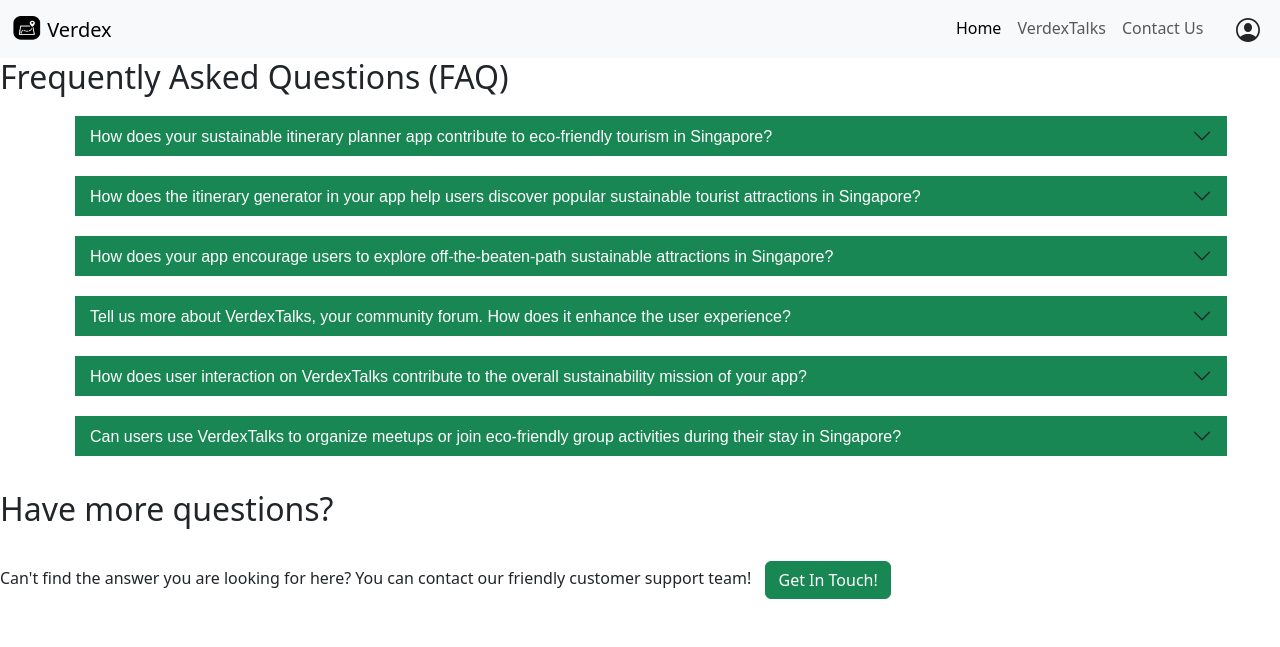
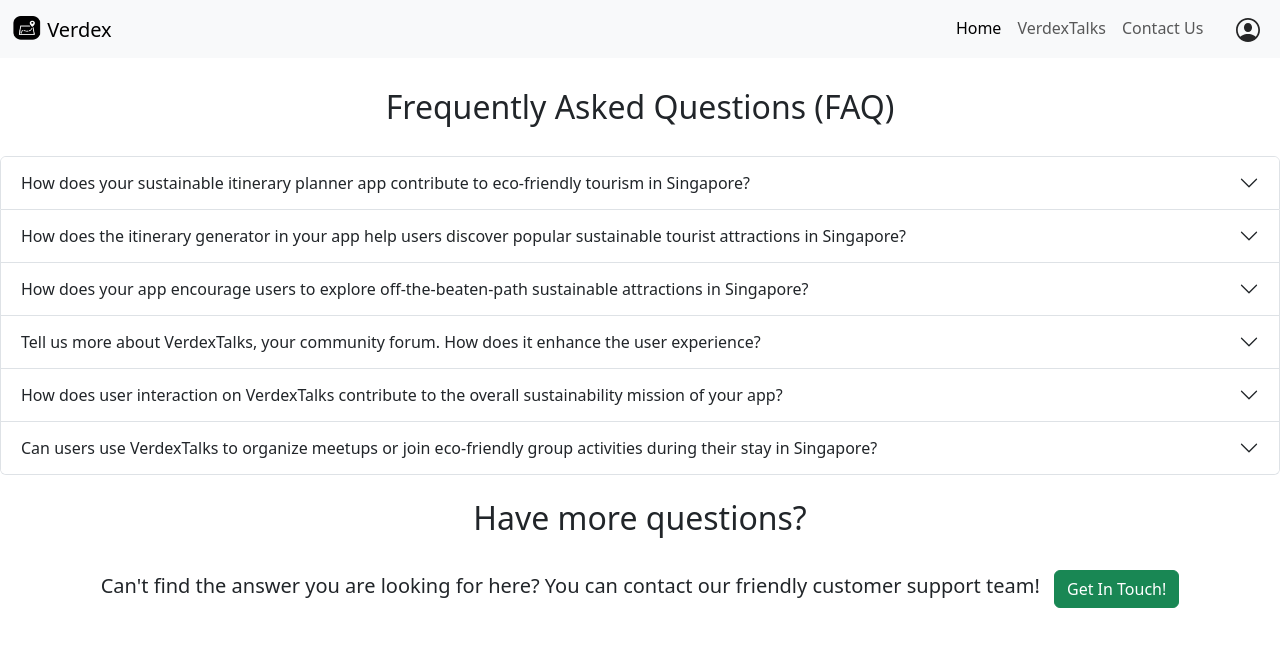
Before and after one commit to Verdex-Project/Verdex, a Flask app: page /faq in a window 1280 px wide. Shown: the top 647 px of the page. Run offline with Flask 3, Linux system fonts and the light colour scheme.

Commit message:
Changed date of report to include year and swapped to full bootstrap accordion

```diff
--- a/admin/home.py
+++ b/admin/home.py
@@ -1,11 +1,12 @@
 from flask import Blueprint,Flask, render_template, request, redirect, url_for, flash, session, Blueprint
 import json, os, datetime
+from models import  Universal
 adminHomeBP = Blueprint("admin", __name__)
 
 @adminHomeBP.route('/admin/dashboard')
 def home():
     return render_template('admin/home.html')
-@adminHomeBP.route('/user_management')
+@adminHomeBP.route('/admin/user_management')
 def user_management():
     return render_template('admin/user_management.html')
 @adminHomeBP.route('/admin/report')
--- a/admin/report.py
+++ b/admin/report.py
@@ -11,7 +11,7 @@ reportBP = Blueprint("report", __name__)
 def report():
     with open('reports/reportsInfo.json', 'r') as file:
         data = json.load(file)
-    return render_template('admin/report.html', data=data, date = datetime.datetime.now().strftime("%d %B %I:%M %p"))
+    return render_template('admin/report.html', data=data)
 #Report generation feature
 @reportBP.route('/report/generate', methods=['POST', 'GET'])
 def generate_report():
@@ -54,7 +54,6 @@ def download_report(report_id):
 @reportBP.route('/report/delete/<report_id>', methods=['POST', 'GET'])
 def delete_report(report_id):
     report_file_path = os.path.join(Analytics.reportsFolderPath, f'report-{report_id}.txt')
-    Logger.log(report_file_path)
     if not os.path.isfile(report_file_path):
         flash("ERROR: The report file path is not found.")
         return redirect(url_for('error'))
--- a/main.py
+++ b/main.py
@@ -77,6 +77,7 @@ def updateAnalytics():
 def homepage():
     if "generateReport" in request.args and request.args["generateReport"] == "true":
         Analytics.generateReport()
+
     return render_template('homepage.html')
 
 # Security pages
--- a/static/admin.css
+++ b/static/admin.css
@@ -87,7 +87,7 @@ body {
 
 .content {
     margin-left:250px;
-    margin-top:-1000px;
+    margin-top:-100vh;
 }
 .content h2{
     z-index:-1;
--- a/static/form.css
+++ b/static/contactAndFAQ.css
@@ -5,52 +5,12 @@ html {
 h1 {
     color: #333;
 }
-
-.accordion-button {
-    background-color: #198754;
-    color: white;
-    border: none;
-    outline: none;
-    box-shadow: none;
-    padding: 10px 15px;
-    margin-left:75px;
-    margin-right:75px;
-    width:90%;
+.faq{
+    text-align: center;
+    margin-bottom:30px;
+    margin-top:30px;
 }
 
-.accordion-item {
-    background-color: white;
-    border: none;
-    border-radius: 5px;
-    margin-bottom: 10px;
-}
-
-.accordion-body {
-    background-color: white;
-    color: #000000;
-    padding: 15px;
-    margin-left:75px;
-    margin-right:75px;
-    width:90%;
-}
-
-.accordion-header {
-    margin-bottom: 0;
-}
-h2.accordion-header {
-    color: #333;
-    text-align: center;
-    margin-top: 20px;
-    font-family: Arial, sans-serif;
-}
-
-.accordion-item:not(.collapsed) .accordion-button {
-    background-color: #198754 !important;
-    color: white !important;
-    border: none !important;
-    outline: none !important;
-    box-shadow: none !important;
-}
 form {
     max-width: 400px;
     margin: 20px auto;
@@ -114,3 +74,12 @@ input[type="submit"]:hover {
 #contact{
     margin-left:10px;
 }
+.link{
+    text-align: center;
+}
+.here{
+    font-size:20px;
+}
+.contact{
+    text-align: center;
+}
--- a/templates/Misc/contact.html
+++ b/templates/Misc/contact.html
@@ -1,12 +1,12 @@
 {% extends 'baseNav.html' %}
 {% block title %}Contact Us{% endblock %}
 {% block head %}
-    <link rel="stylesheet" href="{{ url_for('static', filename='form.css') }}">
+    <link rel="stylesheet" href="{{ url_for('static', filename='contactAndFAQ.css') }}">
     <title>Contact Us</title>
 {% endblock %}
 
 {% block body %}
-    <h2>Contact Us</h2>
+    <h2 class="contact">Contact Us</h2>
 
     <form id="contactForm" method="post" action ="{{ url_for('faq.contact_success') }}">
         <label for="name">Name:</label>
--- a/templates/Misc/faq.html
+++ b/templates/Misc/faq.html
@@ -1,19 +1,19 @@
 {% extends 'baseNav.html' %}
 {% block title %}FAQ{% endblock %}
 {% block head %}
-<link rel="stylesheet" href="{{ url_for('static', filename='form.css') }}">
+<link rel="stylesheet" href="{{ url_for('static', filename='contactAndFAQ.css') }}">
 {% endblock %}
 
 {% block body %}
-<h2>Frequently Asked Questions (FAQ)</h2>
-<div class="accordion accordion-flush" id="accordionFlushExample">
+<h2 class="faq">Frequently Asked Questions (FAQ)</h2>
+<div class="accordion" id="accordionExample">
   <div class="accordion-item">
-      <h2 class="accordion-header">
-        <button class="accordion-button collapsed" type="button" data-bs-toggle="collapse" data-bs-target="#flush-collapseOne" aria-expanded="false" aria-controls="flush-collapseOne">
+      <h2 class="accordion-header" id="headingOne">
+          <button class="accordion-button collapsed" type="button" data-bs-toggle="collapse" data-bs-target="#collapseOne" aria-expanded="false" aria-controls="collapseOne">
               How does your sustainable itinerary planner app contribute to eco-friendly tourism in Singapore?
           </button>
       </h2>
-      <div id="flush-collapseOne" class="accordion-collapse collapse" data-bs-parent="#accordionFlushExample">
+      <div id="collapseOne" class="accordion-collapse collapse" data-bs-parent="#accordionExample">
           <div class="accordion-body">
               Our app prioritizes sustainable attractions, accommodations, and activities, helping tourists create eco-conscious itineraries that minimize environmental impact and support local sustainability efforts.
           </div>
--- a/templates/Misc/success.html
+++ b/templates/Misc/success.html
@@ -2,7 +2,7 @@
 
 {% block tabTitle %}Successfully submited form{% endblock %}
 {% block head %}
-<link rel="stylesheet" href="{{ url_for('static', filename='form.css') }}">
+<link rel="stylesheet" href="{{ url_for('static', filename='contactAndFAQ.css') }}">
 {% endblock %}
 
 {% block body %}
@@ -12,7 +12,7 @@
     <p class="success">Thank you for your submission.</p>
     <p class="success">We will get back to your question by the email you provided</p>
     <a href="{{ url_for ('faq.faq') }}">
-        <p>Go back to Faq page</p>
+        <p>Go back to FAQ page</p>
     </a>
     <script src="/assets/copyright"></script>
 </div>
```
Also changed, not shown: other parts of templates/Misc/faq.html (+11 -12 lines), analytics.py (+6 -4 lines), templates/admin/user_management.html (added, +46 -0 lines). Lines whose indentation alone changed are shown as unchanged.
